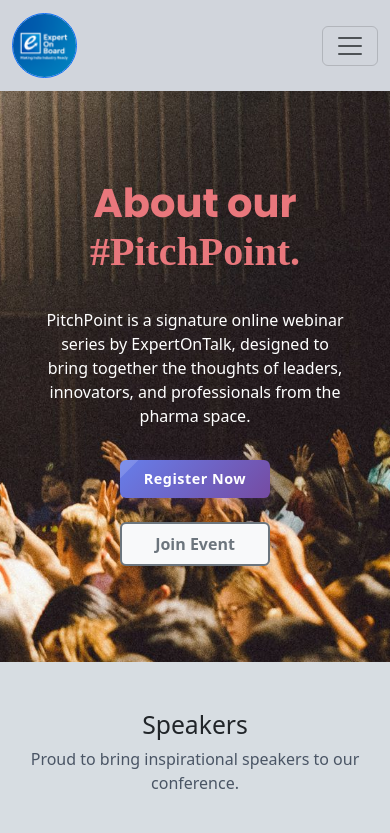
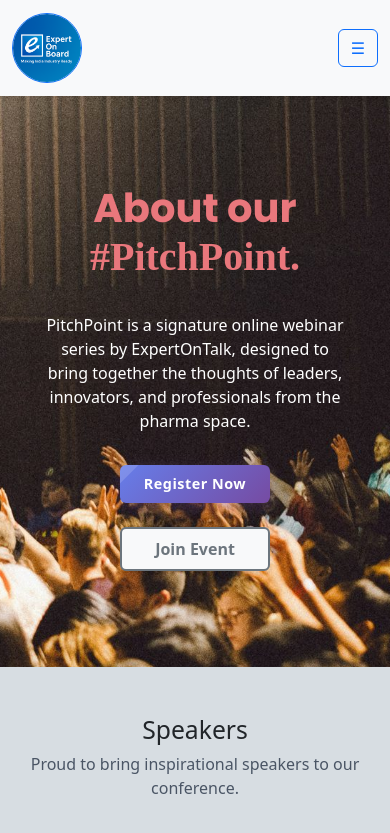
Before and after one commit to ManishInstaMD/New-Event, a React (Vite) app: page / in a window 390 px wide. Shown: the top 833 px of the page. Built offline with nearby package versions, Linux system fonts and the light colour scheme.

Commit message:
8 commit

```diff
--- a/src/components/PublicNavbar.jsx
+++ b/src/components/PublicNavbar.jsx
@@ -1,11 +1,25 @@
-import React from "react";
-import { Navbar, Nav, Container } from "react-bootstrap";
+import React, { useState } from "react";
+import { Navbar, Nav, Container, Offcanvas, Button } from "react-bootstrap";
 import { NavLink } from "react-router-dom";
 import logo from "/images/expert.png";
 
 const PublicNavbar = () => {
+  const [showDrawer, setShowDrawer] = useState(false);
+
+  const toggleDrawer = () => setShowDrawer(!showDrawer);
+  const closeDrawer = () => setShowDrawer(false);
+
+  const navLinks = [
+    { to: "/", label: "Home" },
+    { to: "/speakers", label: "Speakers" },
+    { to: "/events", label: "Events" },
+    { to: "/about", label: "About" },
+    { to: "/contact", label: "Contact Us" },
+  ];
+
   return (
-    <Navbar expand="lg" className="bg-gray-300">
+    <>
+      <Navbar expand="lg" className="bg-light shadow-sm py-2">
         <Container>
           <Navbar.Brand
             as={NavLink}
@@ -14,30 +28,34 @@
           >
             <img
               src={logo}
-            alt="InstaMD Logo"
-            width="65"
-            height="65"
-            className="rounded-circle bg-white p-0 border border-primary"
-            // className="rounded-circle  border-2 border-primary p-1"
+              alt="Logo"
+              width="70"
+              height="70"
+              className="rounded-circle bg-white border border-primary"
             />
-          {/* <span className="fs-5 text-primary d-none d-md-inline">InstaMD</span> */}
           </Navbar.Brand>
 
-        <Navbar.Toggle aria-controls="navbar-nav" />
+          {/* Toggle Drawer Button */}
+          <Button
+            variant="outline-primary"
+            className="d-lg-none"
+            onClick={toggleDrawer}
+          >
+            ☰
+          </Button>
 
-        <Navbar.Collapse id="navbar-nav" className="justify-content-center">
+          {/* Desktop Nav */}
+          <Navbar.Collapse
+            id="navbar-nav"
+            className="justify-content-center d-none d-lg-flex"
+          >
             <Nav className="text-center gap-3">
-            {[
-              { to: "/", label: "Home" },
-              { to: "/speakers", label: "Speakers" },
-              { to: "/events", label: "Events" },
-              { to: "/about", label: "About" },
-              { to: "/contact", label: "Contact Us" },
-            ].map(({ to, label }) => (
+              {navLinks.map(({ to, label }) => (
                 <Nav.Link
                   key={to}
                   as={NavLink}
                   to={to}
+                  onClick={closeDrawer}
                   className={({ isActive }) =>
                     `fw-semibold nav-custom ${
                       isActive ? "text-primary active-nav" : "text-dark"
@@ -50,8 +68,48 @@
             </Nav>
           </Navbar.Collapse>
         </Container>
+      </Navbar>
 
-      {/* Scoped Styles */}
+      <Offcanvas
+        show={showDrawer}
+        onHide={closeDrawer}
+        placement="end"
+        className="offcanvas-half-width"
+      >
+        <Offcanvas.Header closeButton>
+          <Offcanvas.Title>
+            <img
+              src={logo}
+              alt="Logo"
+              width="50"
+              height="50"
+              className="rounded-circle me-2"
+            />
+            ExpertOnBoard
+          </Offcanvas.Title>
+        </Offcanvas.Header>
+        <Offcanvas.Body>
+          <Nav className="flex-column">
+            {navLinks.map(({ to, label }) => (
+              <Nav.Link
+                key={to}
+                as={NavLink}
+                to={to}
+                onClick={closeDrawer}
+                className={({ isActive }) =>
+                  `fw-semibold nav-custom mb-2 ${
+                    isActive ? "text-primary active-nav" : "text-dark"
+                  }`
+                }
+              >
+                {label}
+              </Nav.Link>
+            ))}
+          </Nav>
+        </Offcanvas.Body>
+      </Offcanvas>
+
+      {/* Scoped styles */}
       <style>{`
         .nav-custom {
           font-size: 1.05rem;
@@ -81,23 +139,8 @@
         .nav-custom:hover {
           color: #0d6efd;
         }
-
-  @media (max-width: 991.98px) {
-    .navbar-collapse {
-      margin-top: 1rem;
-    }
-
-    .nav-custom {
-      padding: 0.5rem 0;
-      display: block;
-    }
-
-    .nav-custom::after {
-      bottom: 0;
-    }
-  }
       `}</style>
-    </Navbar>
+    </>
   );
 };
 
```
Lines whose indentation alone changed are shown as unchanged.
